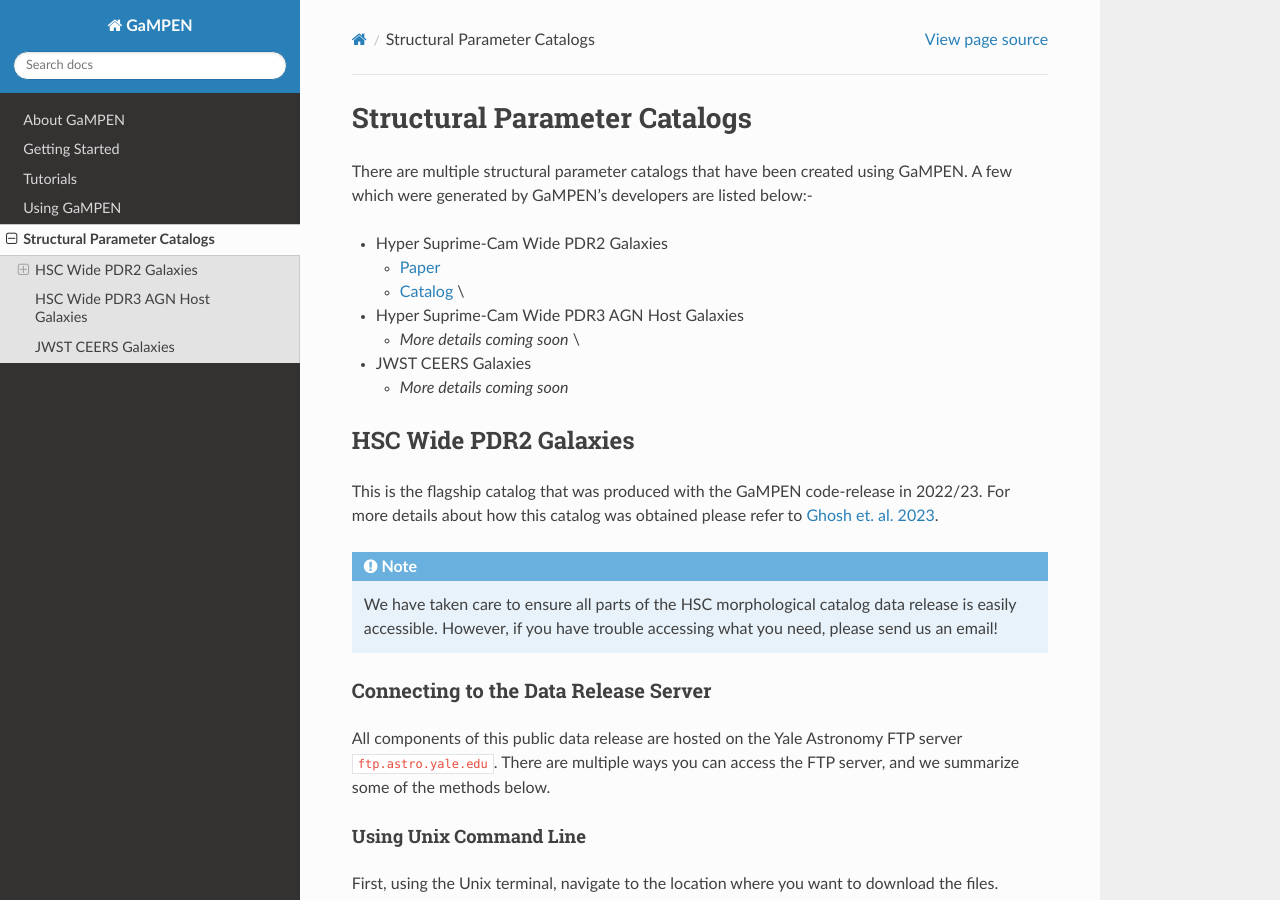
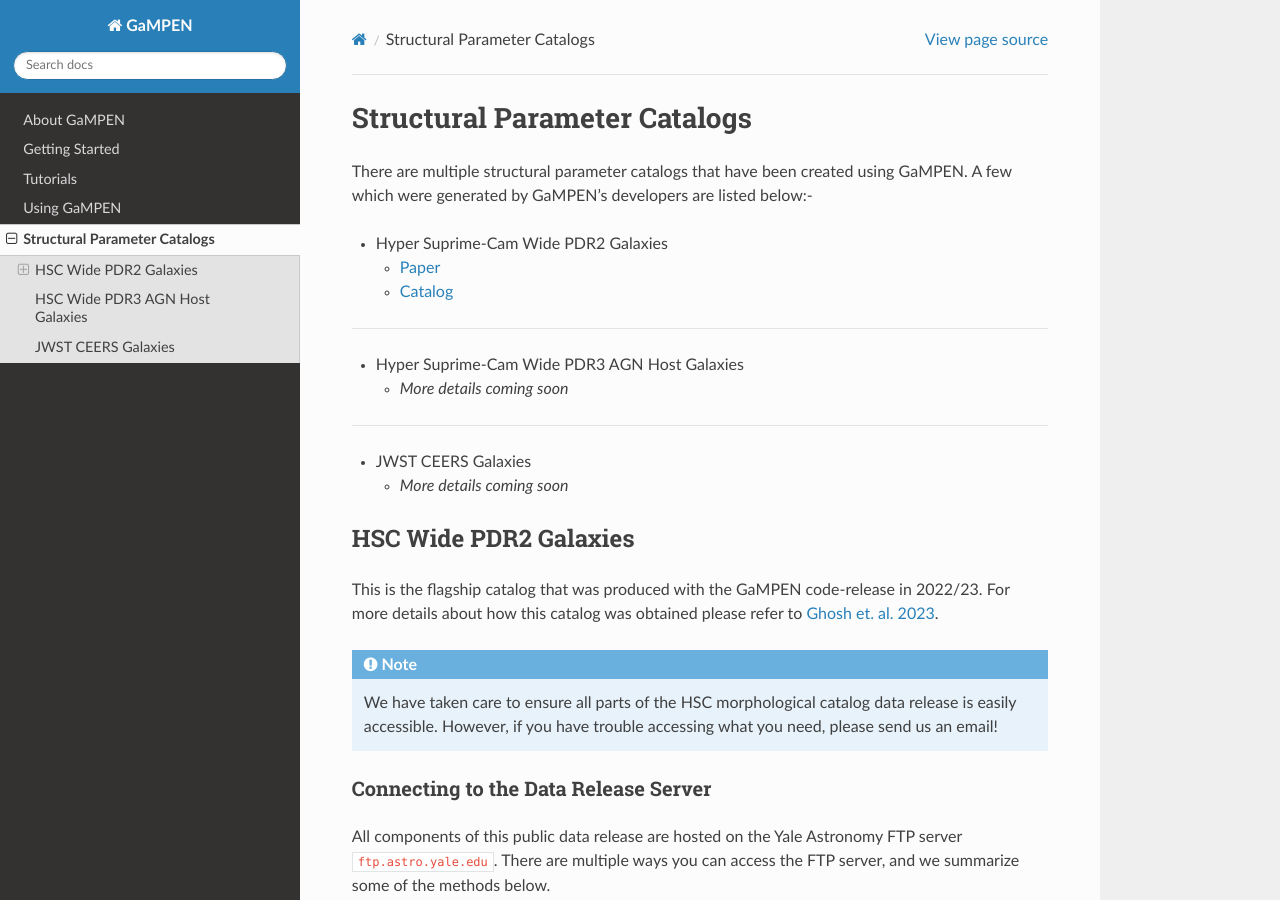
Before and after one commit to aritraghsh09/GaMPEN, a Sphinx documentation site: the page built from docs/source/Public_data.md, in a window 1280 px wide and 900 px high. Built offline with Sphinx 7.4.7 and the Read the Docs theme 2.0.0, drawn with Linux system fonts in a browser that asks for light colours; pages that are not in the unit, such as notebooks, are missing from menus.

```diff
--- a/docs/source/Public_data.md
+++ b/docs/source/Public_data.md
@@ -5,11 +5,11 @@ GaMPEN. A few which were generated by GaMPEN's developers are listed below:-
 
 * Hyper Suprime-Cam Wide PDR2 Galaxies
     * [Paper](https://doi.org/10.3847/1538-4357/acd546)
-    * [Catalog](#hsc-wide-pdr2-galaxies) \
-
+    * [Catalog](#hsc-wide-pdr2-galaxies)
+***
 * Hyper Suprime-Cam Wide PDR3 AGN Host Galaxies
-    * *More details coming soon* \
-
+    * *More details coming soon*
+***
 * JWST CEERS Galaxies
     * *More details coming soon*
 
```
